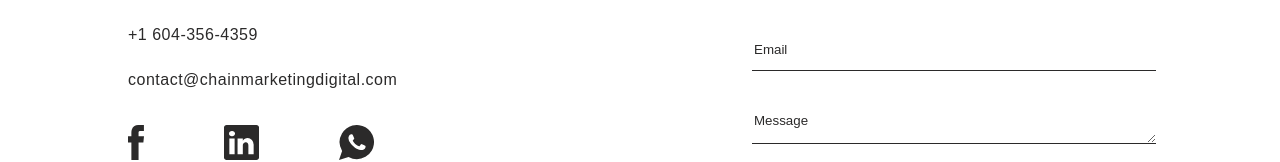
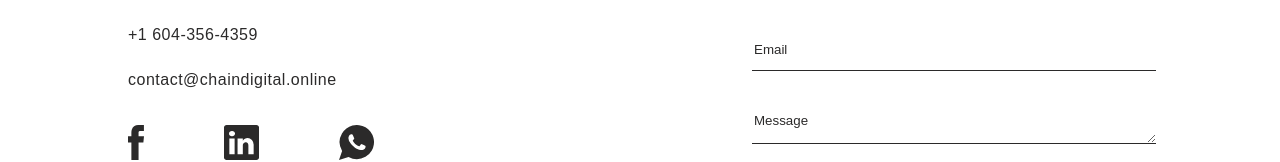
Before and after one commit to camiloa17/chain-front-end, a React (Create React App) app: page / in a window 1280 px wide. Shown: the part 4766-4928 px from the top of the page. Built offline with nearby package versions, Linux system fonts and the light colour scheme.

Commit message:
fix email

```diff
--- a/src/components/Footer/Footer.js
+++ b/src/components/Footer/Footer.js
@@ -12,7 +12,7 @@ const footer =()=>{
                 <h2>Let's talk</h2>
                 <p>Burnaby, BC, Canada</p>
                 <p>+1 604-356-4359</p>
-                <p>contact@chainmarketingdigital.com</p>
+                <p>contact@chaindigital.online</p>
                 <SocialButtons facebook='https://www.facebook.com/chainmarketingdigital' linkedin='https://www.linkedin.com/company/chain-marketing-digital/' whatsapp='https://web.whatsapp.com/send?phone=16043564177&text=I Would love to speak with you!' />
             </div>
             <ContactForm/>
```
